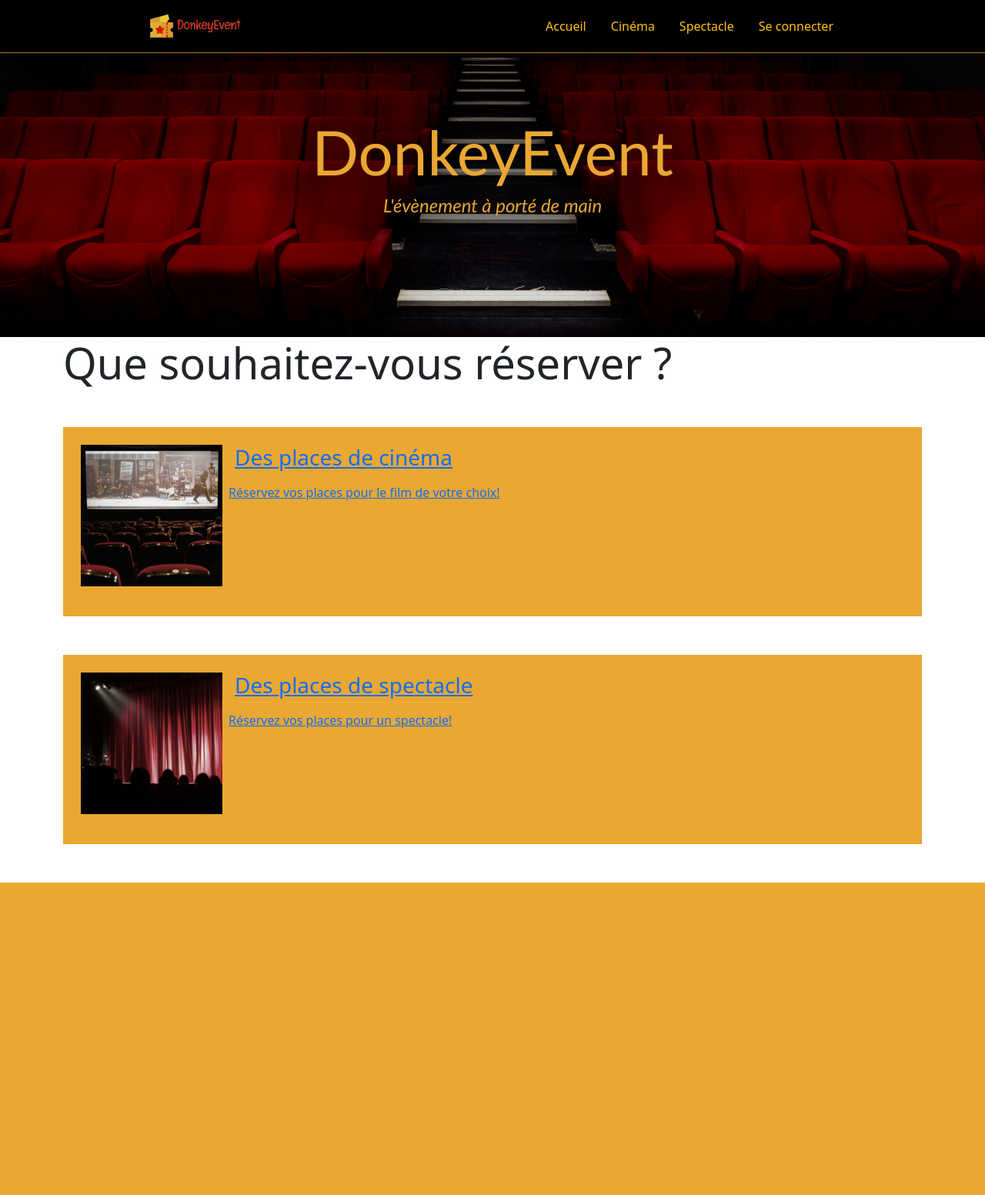
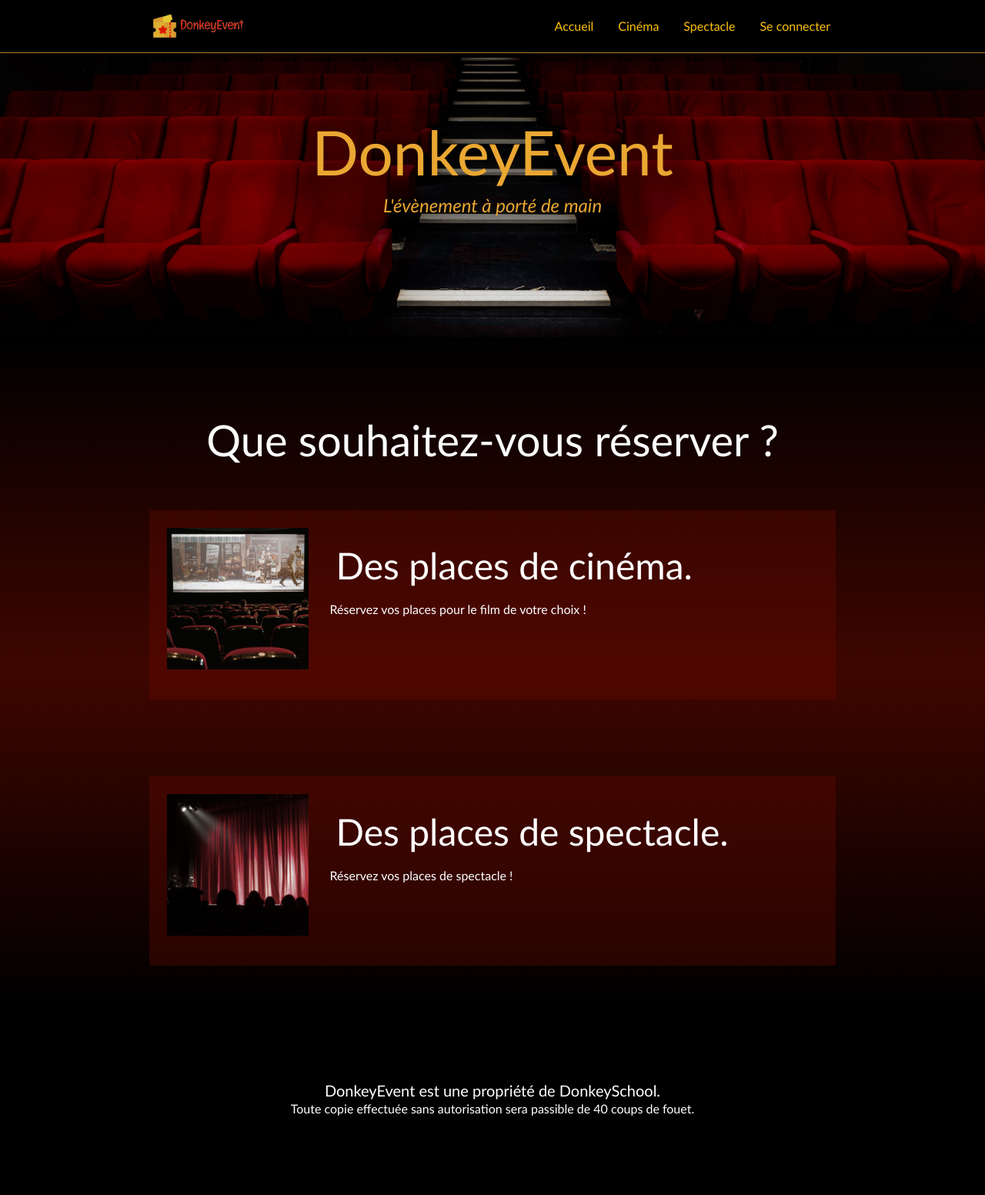
Before and after one commit to AurelienUguen/DonkeyEvent, a PHP site: page / in a window 1280 px wide. Shown: the whole page at 77% size. Before the commit the page ends 1147 px from the top, so only its background shows below. Run offline with PHP 8.4, Linux system fonts and the light colour scheme.

Commit message:
Homepage done

```diff
--- a/_parts/footer.php
+++ b/_parts/footer.php
@@ -1,4 +1,9 @@
-
+        <footer>
+            <div class="container-fluid footer">
+                <h5 class="card-title">DonkeyEvent est une propriété de DonkeySchool.</h5>
+                <p class="card-text">Toute copie effectuée sans autorisation sera passible de 40 coups de fouet.</p>
+            </div>
+        </footer>
     <script src="https://cdn.jsdelivr.net/npm/bootstrap@5.3.0-alpha3/dist/js/bootstrap.bundle.min.js" integrity="sha384-ENjdO4Dr2bkBIFxQpeoTz1HIcje39Wm4jDKdf19U8gI4ddQ3GYNS7NTKfAdVQSZe" crossorigin="anonymous"></script>
     </body>
 </html>
--- a/_parts/home.php
+++ b/_parts/home.php
@@ -6,25 +6,27 @@
                 </div>
             </div>
 
-            <section class="container container-fluid">
-                    <h2 class="display-4">Que souhaitez-vous réserver ?</h2>
+            <section>
+                <div class="container container-fluid homebooking">
+                    <h2 class="display-4"><strong>Que souhaitez-vous réserver ?</strong></h2>
                     <div class="bloclink">
-                        <a href="#" class="d-flex flex-row mb-3">
+                        <a href="#" class="d-flex flex-row mb-3 nav-link linkcolor">
                             <img src="ressources/DonkeyEvent_Cinema.jpg" alt="CinemaPicture" width="200px" class="p-2">
-                            <div>
-                                <h3 class="p-2">Des places de cinéma</h3>
-                                <p>Réservez vos places pour le film de votre choix!</p>
+                            <div class="textbloc">
+                                <h3 class="p-2 display-5">Des places de cinéma.</h3>
+                                <p>Réservez vos places pour le film de votre choix !</p>
                             </div>
                         </a>
                     </div>
 
                     <div class="bloclink">
-                        <a href="#" class="d-flex flex-row mb-3">
+                        <a href="#" class="d-flex flex-row mb-3 nav-link linkcolor">
                             <img src="ressources/DonkeyEvent_Spectacle.jpg" alt="SpectaclePicture" width="200px" class="p-2">
-                            <div>
-                                <h3 class="p-2">Des places de spectacle</h3>
-                                <p>Réservez vos places pour un spectacle!</p>
+                            <div class="textbloc">
+                                <h3 class="p-2 display-5">Des places de spectacle.</h3>
+                                <p>Réservez vos places de spectacle !</p>
                             </div>
                         </a>
                     </div>
+                </div>
             </section>
--- a/style.css
+++ b/style.css
@@ -1,10 +1,11 @@
 * {
     padding: 0;
     margin: 0;
+    font-family: 'Gill Sans', 'Gill Sans MT', Calibri, 'Trebuchet MS', sans-serif;
 }
 
-body {
-    background-color: black;
+html body section {
+    background: linear-gradient(#000000, #3f0600, #000000);
 }
 
 /* Header CSS */
@@ -18,10 +19,21 @@ header img:hover {
     opacity: 0.8;
 }
 
+/* Footer CSS */
+
+.footer {
+    padding: 100px;
+    background-color: #000000;
+    display: flex;
+    flex-direction: column;
+    justify-content: center;
+    align-items: center;
+    color: #ffffff;
+}
+
 
 /* Home image header w/ text */
 h1, .slogan {
-    font-family: 'Gill Sans', 'Gill Sans MT', Calibri, 'Trebuchet MS', sans-serif;
     text-align: center;
 }
 
@@ -39,10 +51,33 @@ h1, .slogan {
 
 /* Home CSS bloc */
 
+section, .homebooking {
+    display: flex;
+    flex-direction: column;
+    justify-content: center;
+    align-items: center;
+}
+
+section h2 {
+    margin-top: 100px;
+    color: #ffffff;
+}
 
 .bloclink {
     margin-top: 50px;
     margin-bottom: 50px;
     padding: 15px;
-    background-color: #eaa732;
+    background-color: #730c0151;
+    border-radius: 3px;
+    width: 80%;
 }
+
+.textbloc {
+    padding: 20px;
+    display: flex;
+    flex-direction: column;
+}
+
+section .linkcolor, section .linkcolor:hover  {
+    color: #ffffff;
+}
```
Also changed, not shown: 1 other file.
